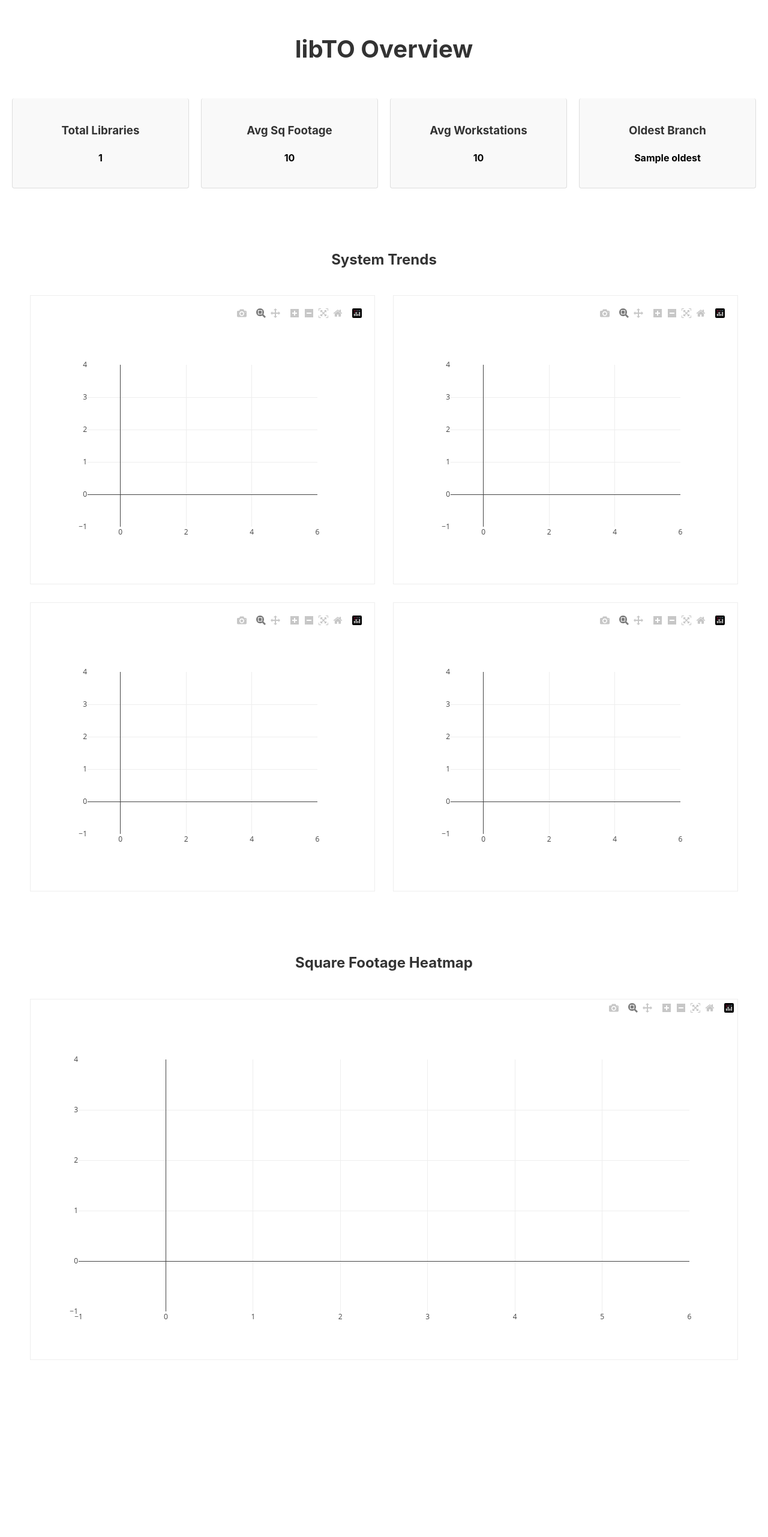
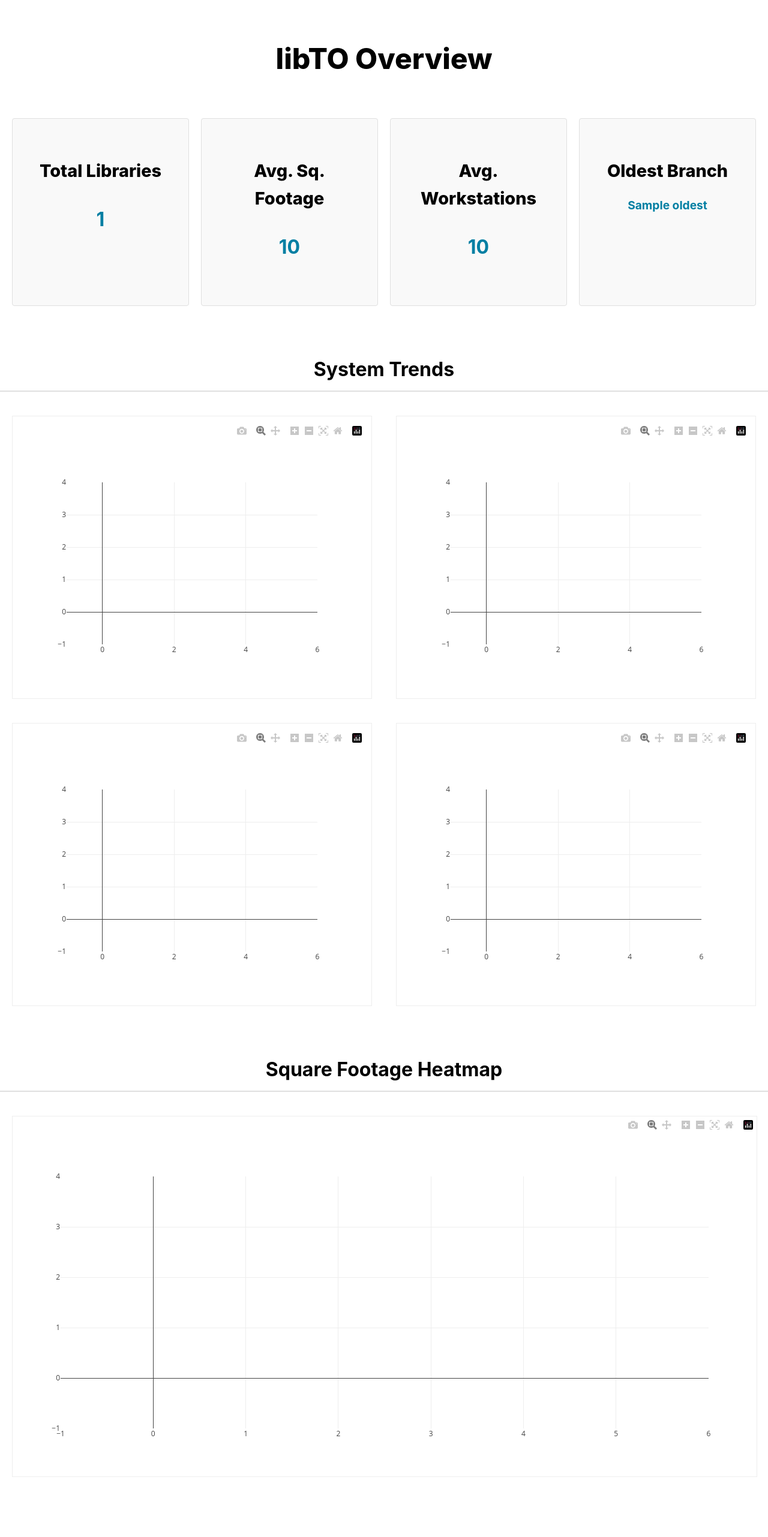
Before and after one commit to edimaudo/LibTO, a FastAPI app: template templates/overview.html in a window 1280 px wide. Shown: the whole page at 60% size. Before the commit the page ends 2267 px from the top, so only its background shows below. Run offline with FastAPI, Linux system fonts and the light colour scheme; the template is opened without the code that fills it: most values are stand-ins (such as "Sample title", 1, 10 or a date in 2020); some libraries are stand-ins or nearby versions.

Commit message:
Update overview.html

```diff
--- a/templates/overview.html
+++ b/templates/overview.html
@@ -6,60 +6,67 @@
     <script src="https://cdn.plot.ly/plotly-latest.min.js"></script>
     <title>libTO | Overview</title>
     <style>
-        body { text-align: center; background-color: #ffffff; color: #333; }
+        /* Specific overrides for this page */
+        .overview-header {
+            text-align: center;
+            padding: 60px 0 20px;
+        }
 
         .overview-header h1 {
-            margin: 50px 0;
-            font-size: 2.5rem;
-            color: var(--tpl-blue);
+            font-size: 3rem;
+            font-weight: 800;
+            margin: 0;
         }
 
-        /* 4 Pillars - Forced into one line */
+        /* 4 Pillars in one line */
         .pillars-row {
-            display: flex;
-            justify-content: center;
+            display: grid;
+            grid-template-columns: repeat(4, 1fr);
             gap: 20px;
-            margin-bottom: 60px;
+            max-width: 1400px;
+            margin: 40px auto;
             padding: 0 20px;
         }
 
-        .pillar-card {
-            flex: 1;
-            min-width: 200px;
-            max-width: 300px;
-            padding: 20px;
-            border: 1px solid #ddd;
-            border-top: 5px solid var(--tpl-blue);
-            background: #f9f9f9;
+        .section-title {
+            text-align: center;
+            margin: 80px 0 40px;
+            font-size: 2rem;
+            font-weight: 700;
+            clear: both;
         }
 
-        /* Spacing for sections */
-        .section-container {
-            margin-top: 100px; /* Large spacing to see text clearly */
-            padding: 0 50px;
-        }
-
-        /* 2x2 Grid for Trends */
+        /* Grid for 2x2 charts */
         .charts-grid {
             display: grid;
             grid-template-columns: 1fr 1fr;
-            gap: 30px;
-            margin-top: 40px;
+            gap: 40px;
+            max-width: 1400px;
+            margin: 0 auto 60px;
+            padding: 0 20px;
         }
 
         .chart-box {
-            height: 450px; /* Required for Plotly to render */
+            min-height: 450px;
+            background: #ffffff;
             border: 1px solid #eee;
+            padding: 10px;
+        }
+
+        .heatmap-container {
+            max-width: 1400px;
+            margin: 0 auto 100px;
+            padding: 0 20px;
         }
 
         #heatmap-viz {
             height: 600px;
-            margin-top: 40px;
+            width: 100%;
             border: 1px solid #eee;
         }
     </style>
 </head>
-<body>
+<body class="light-theme">
 
 <header class="overview-header">
     <h1>libTO Overview</h1>
@@ -68,58 +75,53 @@
 <main>
     <section class="pillars-row">
         <div class="pillar-card">
-            <h3>Total Libraries</h3>
-            <p class="kpi-value"><b>{{ kpis.count }}</b></p>
+
+            <h2 style="text-align: center;">Total Libraries</h2>
+            <p class="kpi-value" style="text-align: center; font-size: 2rem; font-weight: bold; color: var(--tpl-accent-blue);">{{ kpis.count }}</p>
         </div>
         <div class="pillar-card">
-            <h3>Avg Sq Footage</h3>
-            <p class="kpi-value"><b>{{ kpis.avg_sq_ft }}</b></p>
+
+            <h2 style="text-align: center;">Avg. Sq. Footage</h2>
+            <p class="kpi-value" style="text-align: center; font-size: 2rem; font-weight: bold; color: var(--tpl-accent-blue);">{{ kpis.avg_sq_ft }}</p>
         </div>
         <div class="pillar-card">
-            <h3>Avg Workstations</h3>
-            <p class="kpi-value"><b>{{ kpis.avg_ws }}</b></p>
+
+            <h2 style="text-align: center;">Avg. Workstations</h2>
+            <p class="kpi-value" style="text-align: center; font-size: 2rem; font-weight: bold; color: var(--tpl-accent-blue);">{{ kpis.avg_ws }}</p>
         </div>
         <div class="pillar-card">
-            <h3>Oldest Branch</h3>
-            <p class="kpi-value"><b>{{ kpis.oldest }}</b></p>
+
+            <h2 style="text-align: center;">Oldest Branch</h2>
+            <p class="kpi-value" style="text-align: center; font-size: 1.2rem; font-weight: bold; color: var(--tpl-accent-blue);">{{ kpis.oldest }}</p>
         </div>
     </section>
 
-    <div class="section-container">
-        <h2>System Trends</h2>
-        <div class="charts-grid">
-            <div id="chart-reg" class="chart-box"></div>
-            <div id="chart-circ" class="chart-box"></div>
-            <div id="chart-visits" class="chart-box"></div>
-            <div id="chart-ws" class="chart-box"></div>
-        </div>
-    </div>
+    <h2 class="section-title">System Trends</h2>
+    <section class="charts-grid">
+        <div id="chart-reg" class="chart-box"></div>
+        <div id="chart-circ" class="chart-box"></div>
+        <div id="chart-visits" class="chart-box"></div>
+        <div id="chart-ws" class="chart-box"></div>
+    </section>
 
-    <div class="section-container" style="margin-bottom: 100px;">
-        <h2>Square Footage Heatmap</h2>
+    <h2 class="section-title">Square Footage Heatmap</h2>
+    <section class="heatmap-container">
         <div id="heatmap-viz"></div>
-    </div>
+    </section>
 </main>
 
 <script>
-    // Configuration to make charts responsive
-    const config = { responsive: true };
+    // Ensure data exists before plotting
+    const graphConfig = { responsive: true, displayModeBar: false };
 
-    // The JSON.parse( ... | safe ) pattern is the most reliable way to load Plotly data
     try {
-        const dataReg = JSON.parse('{{ charts.reg | safe }}');
-        const dataCirc = JSON.parse('{{ charts.circ | safe }}');
-        const dataVisits = JSON.parse('{{ charts.visits | safe }}');
-        const dataWS = JSON.parse('{{ charts.ws | safe }}');
-        const dataHeatmap = JSON.parse('{{ heatmap | safe }}');
-
-        Plotly.newPlot('chart-reg', dataReg.data, dataReg.layout, config);
-        Plotly.newPlot('chart-circ', dataCirc.data, dataCirc.layout, config);
-        Plotly.newPlot('chart-visits', dataVisits.data, dataVisits.layout, config);
-        Plotly.newPlot('chart-ws', dataWS.data, dataWS.layout, config);
-        Plotly.newPlot('heatmap-viz', dataHeatmap.data, dataHeatmap.layout, config);
-    } catch (err) {
-        console.error("Plotly Rendering Error:", err);
+        Plotly.newPlot('chart-reg', {{ charts.reg | safe }}, graphConfig);
+        Plotly.newPlot('chart-circ', {{ charts.circ | safe }}, graphConfig);
+        Plotly.newPlot('chart-visits', {{ charts.visits | safe }}, graphConfig);
+        Plotly.newPlot('chart-ws', {{ charts.ws | safe }}, graphConfig);
+        Plotly.newPlot('heatmap-viz', {{ heatmap | safe }}, { responsive: true });
+    } catch (e) {
+        console.error("Plotly Error:", e);
     }
 </script>
 
```
